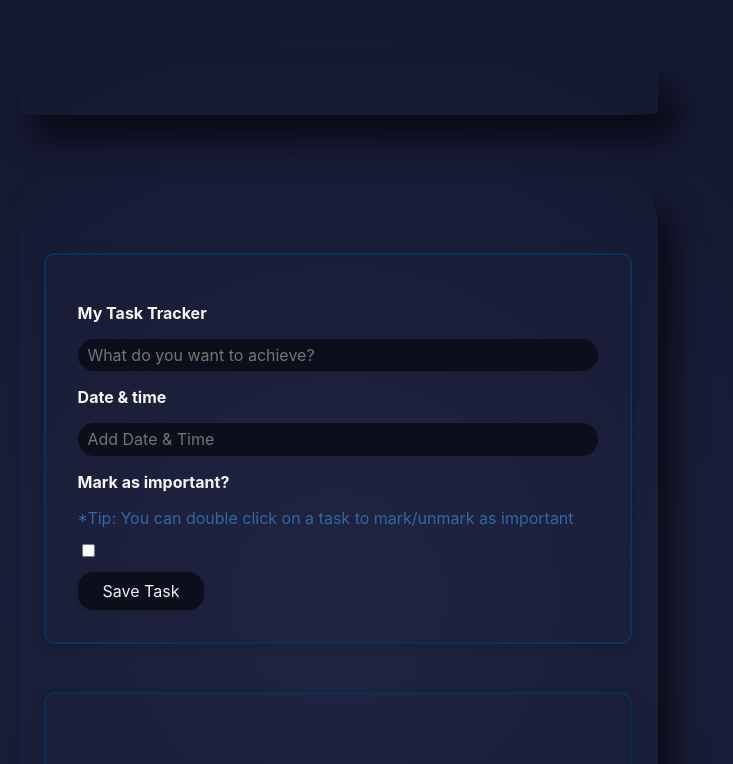
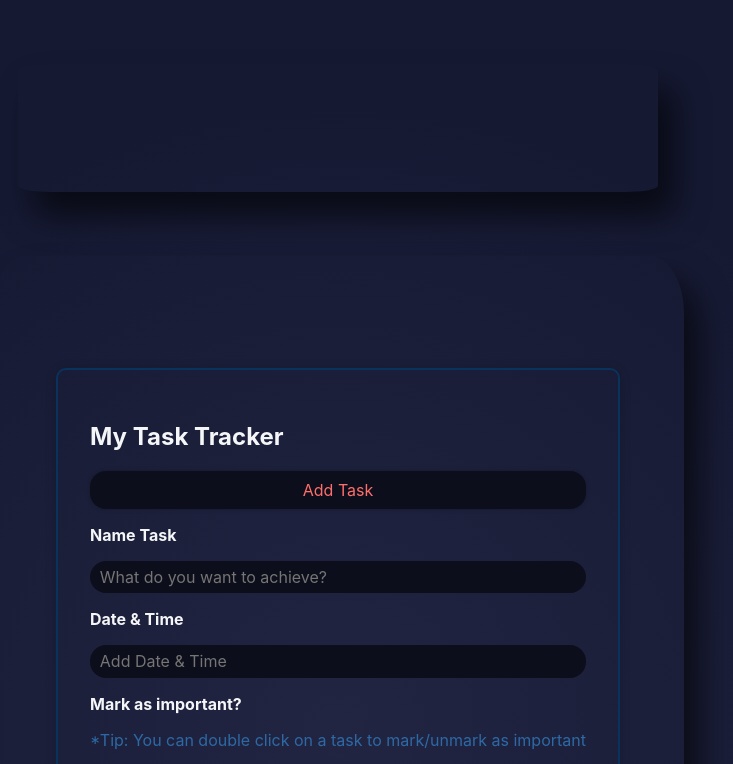
Before and after one commit to jalonghurst/motivational-task-tracker, a React (Create React App) app: page / in a window 1280 px wide. Shown: the top 764 px of the page, without its empty margins (302-1035 px from the left). Built offline with nearby package versions, Linux system fonts and the light colour scheme.

Commit message:
Created TaskHeader component for title and toggle bform utton

```diff
--- a/src/App.css
+++ b/src/App.css
@@ -34,6 +34,7 @@
   padding: 2%;
   min-width: 90%;
   height: auto;
+  padding: 5%;
   /* border: #051a30 solid 2px; */
   box-shadow: 1rem 1.5rem 2rem rgba(0,0,0,0.6);
   border-radius: 5%;
--- a/src/App.js
+++ b/src/App.js
@@ -2,9 +2,11 @@ import React, { useState } from 'react';
 
 import TaskList from './components/TaskGoals/TaskList/TaskList';
 import TaskInput from './components/TaskGoals/TaskInput/TaskInput';
+import TaskHeader from './components/TaskGoals/TaskHeader/TaskHeader';
 import './App.css';
 
 const App = () => {
+  // const [showTaskForm, setShowTaskForm] = useState(false)
   const [tasks, setTasks] = useState([
     { text: 'Do all exercises!', id: 'g1', date: 'Due on 25th Feburary 2022', reminder: true},
     { text: 'Add your first task!', id: 'g2', date: 'Due on 16th March 2022', reminder: false }
@@ -54,7 +56,10 @@ const App = () => {
     <div className="task-container"></div>
       <div className="task-container">
       <section id="goal-form">
+        <TaskHeader/>
+        {/* {showTaskInput &&  */}
         <TaskInput onAddGoal={addGoalHandler} />
+        {/* } */}
       </section>
       <section id="goals">
         {content}
--- /dev/null
+++ b/src/components/TaskGoals/TaskHeader/TaskHeader.js
@@ -0,0 +1,13 @@
+import React from 'react'
+import Button from '../../UI/Button/Button'
+
+const TaskHeader = () => {
+  return (
+    <header>
+        <h1>My Task Tracker</h1>
+        <Button>Add Task</Button>
+   </header>
+  )
+}
+
+export default TaskHeader
--- a/src/components/TaskGoals/TaskInput/TaskInput.js
+++ b/src/components/TaskGoals/TaskInput/TaskInput.js
@@ -32,13 +32,13 @@ const TaskInput = props => {
   return (
     <form onSubmit={formSubmitHandler}>
       <div className={`${styles['form-control']} ${!isValid && styles.invalid}`}>
-        <label>My Task Tracker</label>
+        <label>Name Task </label>
         <input
           type="text"
           placeholder='What do you want to achieve?'
           onChange={taskInputChangeHandler}
         />
-        <label>Date & time</label>
+        <label>Date & Time</label>
          <input
           type="text"
           value={day}
@@ -56,7 +56,7 @@ const TaskInput = props => {
         />
       </div>
 
-      <Button type="submit">Save Task</Button>
+      <Button className="submit" type="submit">Save Task</Button>
     </form>
   );
 };
--- a/src/components/TaskGoals/TaskInput/TaskInput.module.css
+++ b/src/components/TaskGoals/TaskInput/TaskInput.module.css
@@ -34,3 +34,7 @@
 /* .form-control.invalid label {
   color: red;
 } */
+
+.submit {
+  width: 100%;
+}
--- a/src/components/UI/Button/Button.module.css
+++ b/src/components/UI/Button/Button.module.css
@@ -3,7 +3,7 @@
   font: inherit;
   padding: 0.5rem 1.5rem;
   border: 1px solid transparent;
-  color:#efefef;
+  color:#FE6F6B;
   background:#0C0E1B;
   border-radius: 1rem;
   box-shadow: 0 0 4px rgba(0, 0, 0, 0.26);
@@ -23,6 +23,6 @@
 
 @media (min-width: 768px) {
   .button {
-    width: auto;}
+    flex: 1;}
 
      }
```
Also changed, not shown: 1 other file (tests, documents, lock files or other folders).
